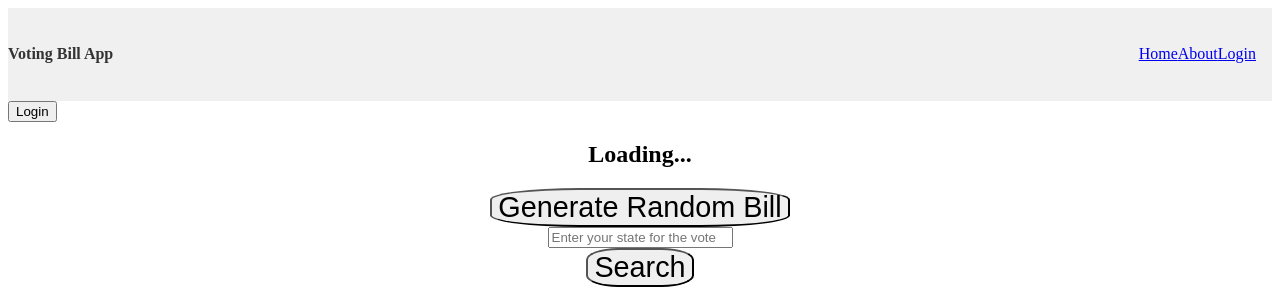
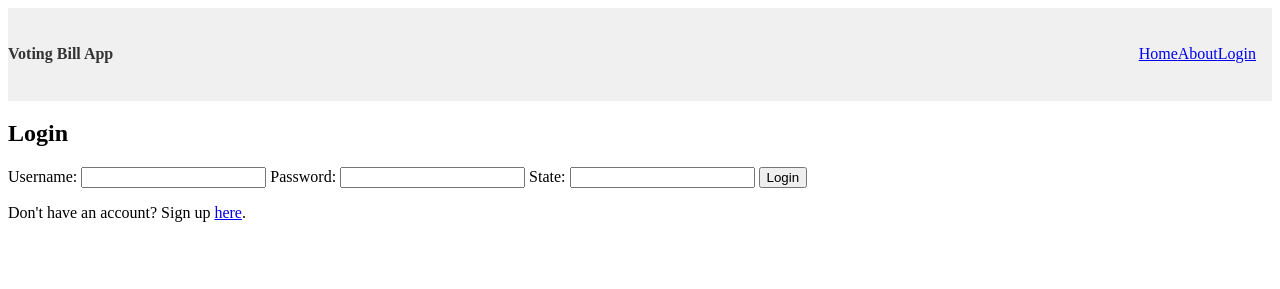
Before and after one commit to StefanSlaczka/USA-Bill-voting-app, a Svelte app: page / in a window 1280 px wide. Shown: the top 289 px of the page. Built offline with nearby package versions, Linux system fonts and the light colour scheme; no server answers.

Commit message:
Login form is a lot better

```diff
--- a/src/App.svelte
+++ b/src/App.svelte
@@ -2,27 +2,54 @@
   import { Router, Route, navigate } from 'svelte-routing';
   import { onMount } from 'svelte';
   import Navbar from './Components/Navbar.svelte';
-  import Routing from './Components/Routing.svelte';
-  import Login from './Components/Login.svelte';
+  import Voting from './Components/Voting.svelte';
+  import UsaMap from './Components/USAMap.svelte';
 
-  let showLogin = false;
+  let username = '';
+  let password = '';
+  let state = '';
+  let isLogin = true; // Determines whether the user is in the login or signup mode
+  let showContent = false; // Determines whether to show the content or login form
 
   // Function to handle login button click
   const handleLoginButtonClick = () => {
-    showLogin = true;
+    showContent = true;
     // Redirect to the login page
     navigate('/login');
   };
 
-  // Function to handle back button click (if needed)
-  const handleBackButtonClick = () => {
-    showLogin = false;
+  // Function to handle successful login
+  const handleSuccessfulLogin = () => {
+    showContent = true;
   };
 
   // Automatically scroll to the top of the page when the component mounts
   onMount(() => {
     window.scrollTo(0, 0);
   });
+
+  const handleLogin = () => {
+    // Perform login logic here
+    console.log('Logging in with:', username, password, state);
+    handleSuccessfulLogin(); // Assuming login is successful
+  };
+
+  const handleSignup = () => {
+    // Perform signup logic here
+    console.log('Signing up with:', username, password, state);
+    handleSuccessfulLogin(); // Assuming signup is successful
+  };
+
+  const toggleMode = () => {
+    isLogin = !isLogin;
+  };
+
+  const handleLogout = () => {
+    showContent = false;
+    username = '';
+    password = '';
+    state = '';
+  };
 </script>
 
 <div>
@@ -30,14 +57,59 @@
     <!-- Navbar always displayed -->
     <Navbar/>
 
-    <!-- Conditional rendering of Login component -->
-    {#if showLogin}
-      <Route path="/login" component={Login} />
-      <button on:click={handleBackButtonClick}>Back</button>
-    {:else}
-      <button on:click={handleLoginButtonClick}>Login</button>
+    <!-- Conditional rendering of content -->
+    {#if showContent}
+      <Voting/>
+      <UsaMap/>
     {/if}
   </Router>
-  <!-- Routing content -->
-  <Routing/>
 </div>
+
+{#if showContent}
+  <h2>Welcome, {username}!</h2>
+  <button type="button" on:click={handleLogout}>Sign Out</button>
+{:else}
+  {#if isLogin}
+    <h2>Login</h2>
+    <form on:submit|preventDefault>
+      <label>
+        Username:
+        <input type="text" bind:value={username} />
+      </label>
+
+      <label>
+        Password:
+        <input type="password" bind:value={password} />
+      </label>
+
+      <label>
+        State:
+        <input type="text" bind:value={state} />
+      </label>
+
+      <button type="button" on:click={handleLogin}>Login</button>
+      <p>Don't have an account? Sign up <a href="#/" on:click|preventDefault={toggleMode}>here</a>.</p>
+    </form>
+  {:else}
+    <h2>Sign Up</h2>
+    <form on:submit|preventDefault>
+      <label>
+        Username:
+        <input type="text" bind:value={username} />
+      </label>
+
+      <label>
+        Password:
+        <input type="password" bind:value={password} />
+      </label>
+
+      <label>
+        State:
+        <input type="text" bind:value={state} />
+      </label>
+
+      <button type="button" on:click={handleSignup}>Sign Up</button>
+      <p>Already have an account? Login <a href="#/" on:click|preventDefault={toggleMode}>here</a>.</p>
+    </form>
+  {/if}
+{/if}
--- a/src/Components/Login.svelte
+++ b/src/Components/Login.svelte
@@ -7,7 +7,7 @@
 
   const handleLogin = () => {
     // Perform login logic here
-    console.log('Logging in with:', username, password);
+    console.log('Logging in with:', username, password, state);
     isLoggedIn = true;
   };
 
@@ -45,6 +45,11 @@
         Password:
         <input type="password" bind:value={password} />
       </label>
+      <!--Will get rid when it has a DB-->
+      <label>
+        State:
+        <input type="text" bind:value={state} />
+      </label>
 
       <button type="button" on:click={handleLogin}>Login</button>
       <p>Don't have an account? Sign up <a href="#/" on:click|preventDefault={toggleMode}>here</a>.</p>
--- a/src/Components/Routing.svelte
+++ /dev/null
@@ -1,9 +0,0 @@
-<script>
-    import Voting from './Voting.svelte';
-    import UsaMap from './USAMap.svelte';
-</script>
-
-<div>
-  <Voting/>
-  <UsaMap/>
-</div>
--- a/src/Components/Voting.svelte
+++ b/src/Components/Voting.svelte
@@ -26,7 +26,7 @@
 
   const fetchBillData = async () => {
     try {
-      console.log('Fetching data with URL:', apiUrl); // Log the details URL
+      console.log('Fetching data with URL:', apiUrl);
       const detailsResponse = await fetch(apiUrl);
 
       if (detailsResponse.status === 404) {
```
